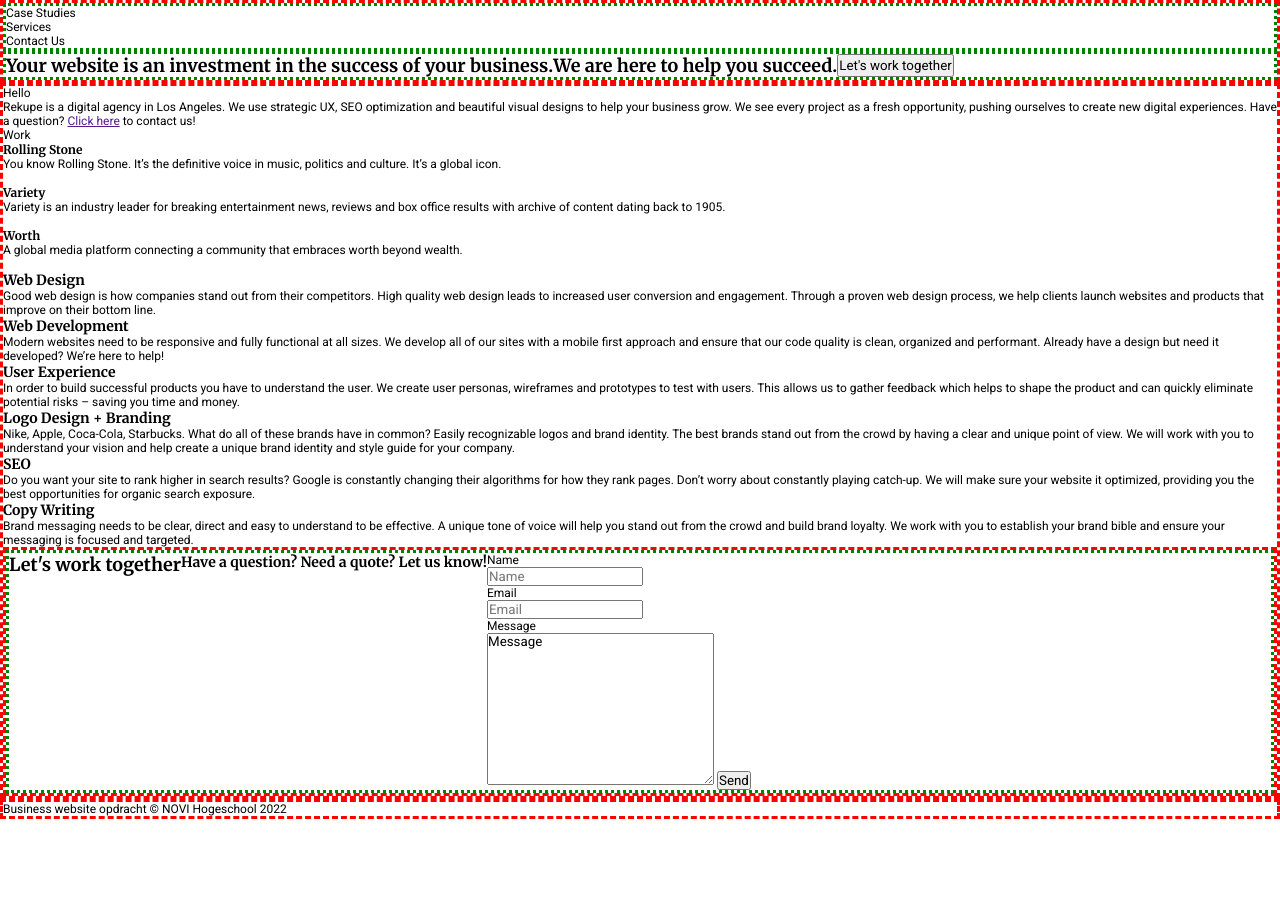
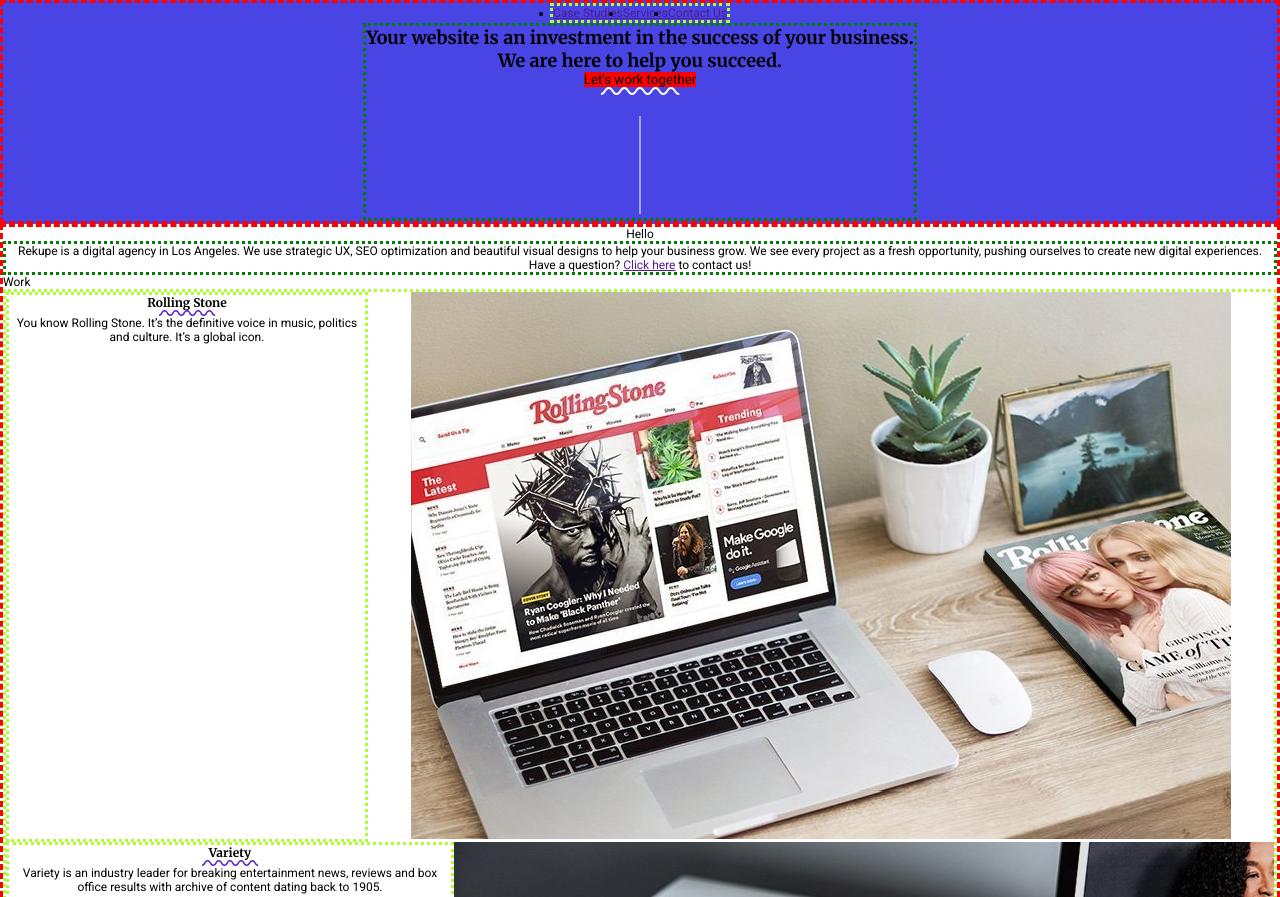
Before and after one commit to MisterVerhoef/frontend-huiswerk-concept-opdracht, a plain HTML site: page index.html in a window 1280 px wide. Shown: the top 897 px of the page. Before the commit the page ends 819 px from the top, so only its background shows below. Drawn offline with Linux system fonts and the light colour scheme.

Commit message:
added images and some flexbox

```diff
--- a/index.html
+++ b/index.html
@@ -7,11 +7,11 @@
 </head>
 <body>
 <header class="outer-container">
-    <nav class="inner-container">
+    <nav class="navbar">
         <ul>
-            <li><a>Case Studies</a></li>
-            <li>Services</li>
-            <li>Contact Us</li>
+            <li><a href="">Case Studies</a></li>
+            <li><a href="">Services</a></li>
+            <li><a href="">Contact Us</a></li>
 
         </ul>
 
@@ -21,11 +21,13 @@
        <h2> We are here to help you succeed.</h2>
 
         <button type="button">Let's work together</button>
+        <span> <img src="assets/squiggle_line_stripe.svg"></span>
     </section>
 </header>
 <main class="outer-container">
-    <section>
-        Hello
+    Hello
+    <section class="inner-container">
+
         <p>Rekupe is a digital agency in Los Angeles. We use strategic UX, SEO optimization and beautiful visual designs
             to
             help your business grow. We see every project as a fresh opportunity, pushing ourselves to create new
@@ -35,35 +37,35 @@
     </section>
     <section class="work" class="outer-container">
         Work
-    <div>
+    <div class="inner-container">
         <article>
             <div>
                 <h4>Rolling Stone</h4>
-
+                <img src="assets/squiggle_line.svg" alt="squiggle">
                 <p>You know Rolling Stone. It’s the definitive voice in music, politics and culture. It’s a global icon.</p>
             </div>
             <span>
-                <img src="" alt="">
+                <img src="/assets/work-image-01.jpeg" alt="Rolling Stones">
             </span>
         </article>
         <article>
             <div>
                 <h4>Variety</h4>
-
+                <img src="assets/squiggle_line.svg" alt="squiggle">
                 <p>Variety is an industry leader for breaking entertainment news, reviews and box office results with archive of content dating back to 1905.</p>
             </div>
             <span>
-                <img src="" alt="">
+                <img src="/assets/work-image-02.jpeg" alt="Variety">
             </span>
         </article>
         <article>
             <div>
                 <h4>Worth</h4>
-
+                <img src="assets/squiggle_line.svg" alt="squiggle">
                <p> A global media platform connecting a community that embraces worth beyond wealth.</p>
             </div>
             <span>
-                <img src="" alt="">
+                <img src="/assets/work-image-03.jpeg" alt="Variety">
             </span>
         </article>
 
@@ -71,30 +73,54 @@
 
     </section>
     <section class="services" class="outer-container">
-        <article><h3>Web Design</h3> <p>Good web design is how companies stand out from their competitors. High quality web design leads to
+        <article>
+            <img src="" alt="Web Design">
+            <h3>Web Design</h3>
+            <p>Good web design is how companies stand out from their competitors. High quality web design leads to
         increased user conversion and engagement. Through a proven web design process, we help clients launch websites
-            and products that improve on their bottom line.</p></article>
+            and products that improve on their bottom line.</p>
+        </article>
 
-        <article><h3>Web Development</h3> <p>Modern websites need to be responsive and fully functional at all sizes. We develop all of our
+        <article>
+            <img src="" alt="Web Development">
+            <h3>Web Development</h3>
+            <p>Modern websites need to be responsive and fully functional at all sizes. We develop all of our
         sites with a mobile first approach and ensure that our code quality is clean, organized and performant. Already
-            have a design but need it developed? We’re here to help!</p></article>
+            have a design but need it developed? We’re here to help!</p>
+        </article>
 
-        <article><h3>User Experience</h3> <p>In order to build successful products you have to understand the user. We create user personas,
+        <article>
+            <img src="" alt="UX">
+            <h3>User Experience</h3>
+            <p>In order to build successful products you have to understand the user. We create user personas,
         wireframes and prototypes to test with users. This allows us to gather feedback which helps to shape the product
-            and can quickly eliminate potential risks – saving you time and money.</p></article>
+            and can quickly eliminate potential risks – saving you time and money.</p>
+        </article>
 
-        <article><h3>Logo Design + Branding</h3> <p>Nike, Apple, Coca-Cola, Starbucks. What do all of these brands have in common? Easily
+        <article>
+            <img src="" alt="Branding">
+            <h3>Logo Design + Branding</h3>
+            <p>Nike, Apple, Coca-Cola, Starbucks. What do all of these brands have in common? Easily
         recognizable logos and brand identity. The best brands stand out from the crowd by having a clear and unique
         point of view. We will work with you to understand your vision and help create a unique brand identity and style
-            guide for your company.</p></article>
+            guide for your company.</p>
+        </article>
 
-        <article><h3>SEO</h3> <p>Do you want your site to rank higher in search results? Google is constantly changing their algorithms for
+        <article>
+            <img src="" alt="SEO">
+            <h3>SEO</h3>
+            <p>Do you want your site to rank higher in search results? Google is constantly changing their algorithms for
         how they rank pages. Don’t worry about constantly playing catch-up. We will make sure your website it optimized,
-        providing you the best opportunities for organic search exposure.</p></article>
+        providing you the best opportunities for organic search exposure.</p>
+        </article>
 
-        <article><h3>Copy Writing</h3> <p>Brand messaging needs to be clear, direct and easy to understand to be effective. A unique tone of
+        <article>
+            <img src="" alt="Copy writing">
+            <h3>Copy Writing</h3>
+            <p>Brand messaging needs to be clear, direct and easy to understand to be effective. A unique tone of
         voice will help you stand out from the crowd and build brand loyalty. We work with you to establish your brand
-            bible and ensure your messaging is focused and targeted.</p></article>
+            bible and ensure your messaging is focused and targeted.</p>
+        </article>
     </section>
     <section class="outer-container">
         <div class="inner-container">
@@ -102,10 +128,13 @@
             <h3>Have a question? Need a quote? Let us know!</h3>
         <form onsubmit="">
             <p>Name</p>
+            <label></label>
             <input type="text" placeholder="Name">
             <p>Email</p>
+            <label></label>
             <input type="email" placeholder="Email">
             <p>Message</p>
+            <label></label>
             <textarea name="" id="" cols="30" rows="10">Message</textarea>
             <button type="submit">Send</button>
         </form>
--- a/styles.css
+++ b/styles.css
@@ -53,13 +53,20 @@
 .outer-container {
     display: flex;
     flex-direction: column;
+    justify-content: center;
+    align-items: center;
     border: red dashed;
+    width: 100%;
 
 }
 
 .inner-container {
     display: flex;
     border: green dotted;
+    flex-direction: column;
+    align-items: center;
+    text-align: center;
+    flex-grow: 0;
 
 
 }
@@ -75,7 +82,51 @@
 /* ------------------------------- 4. Areas ---------------------------------------- */
 
 /* --------------- 4.1 Header ------------------------- */
+nav ul {
+    display: flex;
+    flex-direction: row;
+    border: greenyellow dotted;
+    align-content: flex-end;
+}
 
+header {
+    background-color: #4845E4;
+}
+
+header  button {
+    background-color: red;
+    border-style: none;
+}
 /* --------------- 4.2 Introduction ------------------- */
 
+/* --------------- 4.3 Work ------------------------- */
+.work article {
+    display: flex;
+    justify-content: space-between;
+    flex-basis: 500px;
+}
+
+.work div {
+    display: flex;
+    border: greenyellow dotted;
+    flex-direction: column;
+    align-items: center;
+;
+}
+/* --------------- 4.4 Services ------------------------- */
+.services article {
+    display: flex;
+    flex-direction: column;
+    border: blue dotted;
+    flex-basis: 800px ;
+
+
+}
+
 /* ------------------------------- 5. Media Queries -------------------------------- */
+
+/* --------------- 6 footer ------------------------- */
+footer {
+    background-color: black;
+    color: #fff;
+}
```
